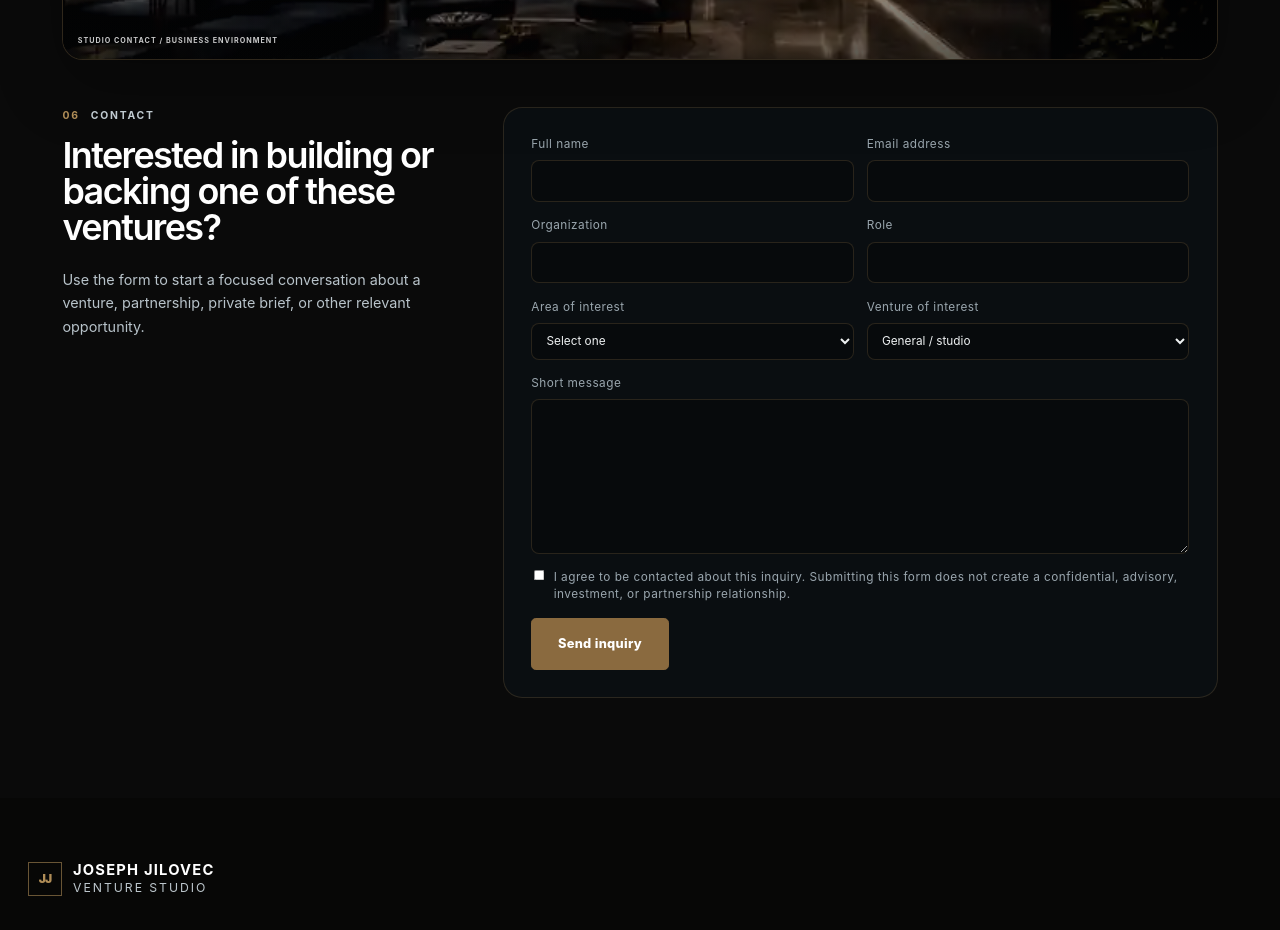
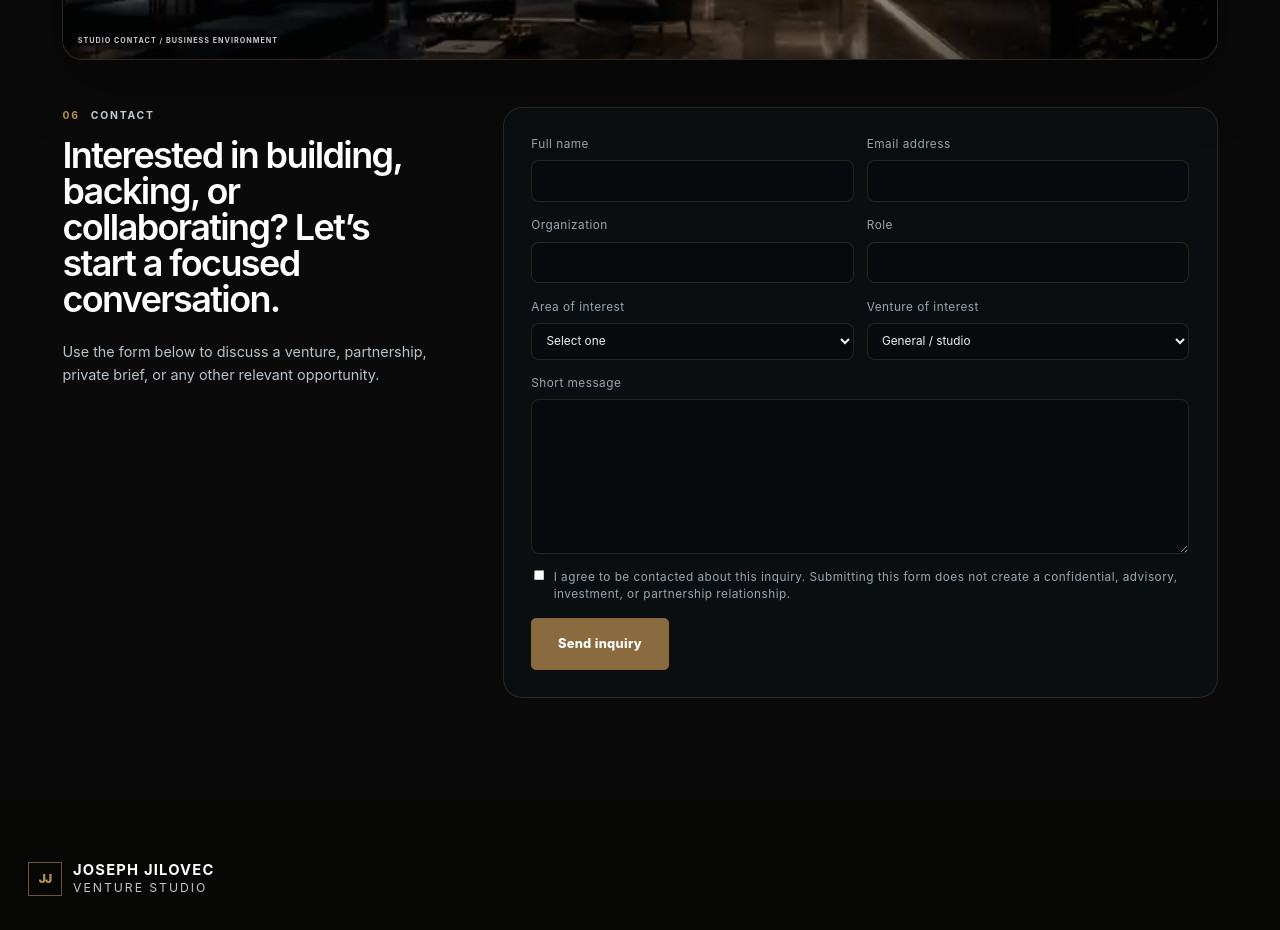
Before and after one commit to josephjilovec/josephjilovec, a Next.js app: page / in a window 1280 px wide. Shown: the part 7580-8510 px from the top of the page. Built offline with nearby package versions, Linux system fonts and the light colour scheme.

Commit message:
Broaden contact section invitation

```diff
--- a/app/page.tsx
+++ b/app/page.tsx
@@ -43,8 +43,8 @@ export default function Home() {
         </figure>
         <div className="contact-layout">
           <aside>
-            <SectionHeading index="06" eyebrow="Contact" title="Interested in building or backing one of these ventures?">
-              <p>Use the form to start a focused conversation about a venture, partnership, private brief, or other relevant opportunity.</p>
+            <SectionHeading index="06" eyebrow="Contact" title="Interested in building, backing, or collaborating? Let’s start a focused conversation.">
+              <p>Use the form below to discuss a venture, partnership, private brief, or any other relevant opportunity.</p>
             </SectionHeading>
           </aside>
           <ContactForm />
```
